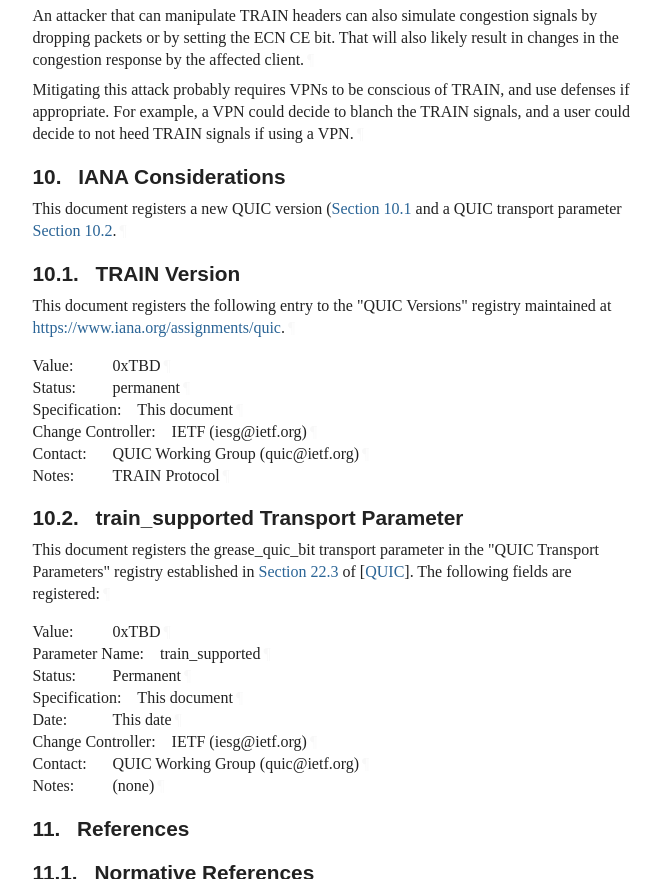
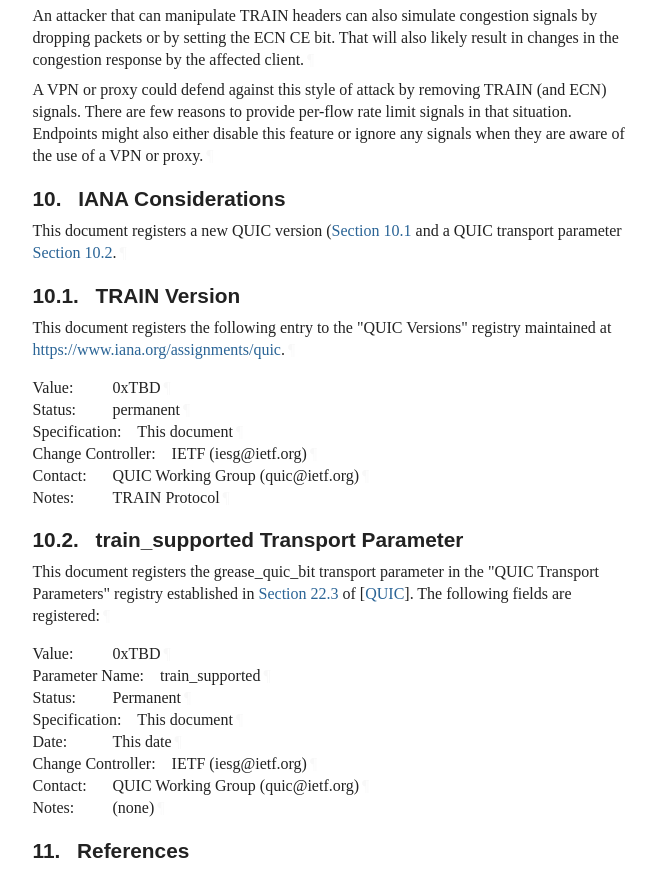
Before and after one commit to martinthomson/train-protocol, a plain HTML site: page privacy-considerations/draft-thomson-train-protocol.html in a window 1280 px wide. Shown: the part 7979-8858 px from the top of the page, without its empty margins (92-752 px from the left). Drawn offline with Linux system fonts and the light colour scheme; a web font is replaced by a local one.

Commit message:
Script updating gh-pages from ebd99b8. [ci skip]

```diff
--- a/privacy-considerations/draft-thomson-train-protocol.html
+++ b/privacy-considerations/draft-thomson-train-protocol.html
@@ -1836,10 +1836,10 @@ the attacker to link the altered flow to the client.<a href="#section-9.2-2" cla
 congestion signals by dropping packets or by setting the ECN CE bit.
 That will also likely result in changes in the congestion response by
 the affected client.<a href="#section-9.2-4" class="pilcrow">¶</a></p>
-<p id="section-9.2-5">Mitigating this attack probably requires VPNs to be conscious of TRAIN,
-and use defenses if appropriate. For example, a VPN could decide to blanch
-the TRAIN signals, and a user could decide to not heed TRAIN signals
-if using a VPN.<a href="#section-9.2-5" class="pilcrow">¶</a></p>
+<p id="section-9.2-5">A VPN or proxy could defend against this style of attack by removing TRAIN (and
+ECN) signals. There are few reasons to provide per-flow rate limit signals in
+that situation.  Endpoints might also either disable this feature or ignore any
+signals when they are aware of the use of a VPN or proxy.<a href="#section-9.2-5" class="pilcrow">¶</a></p>
 </section>
 </div>
 </section>
```
Also changed, not shown: privacy-considerations/draft-thomson-train-protocol.txt (+5 -4 lines).
